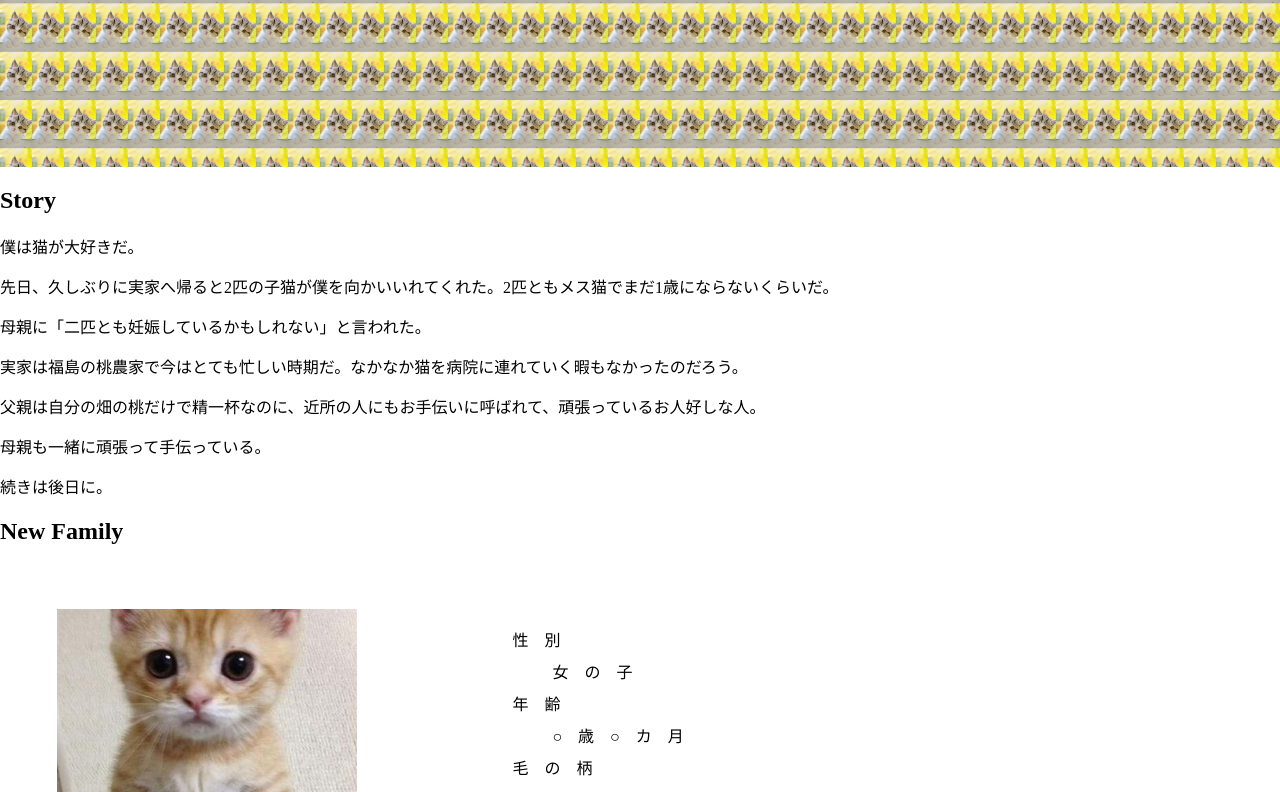
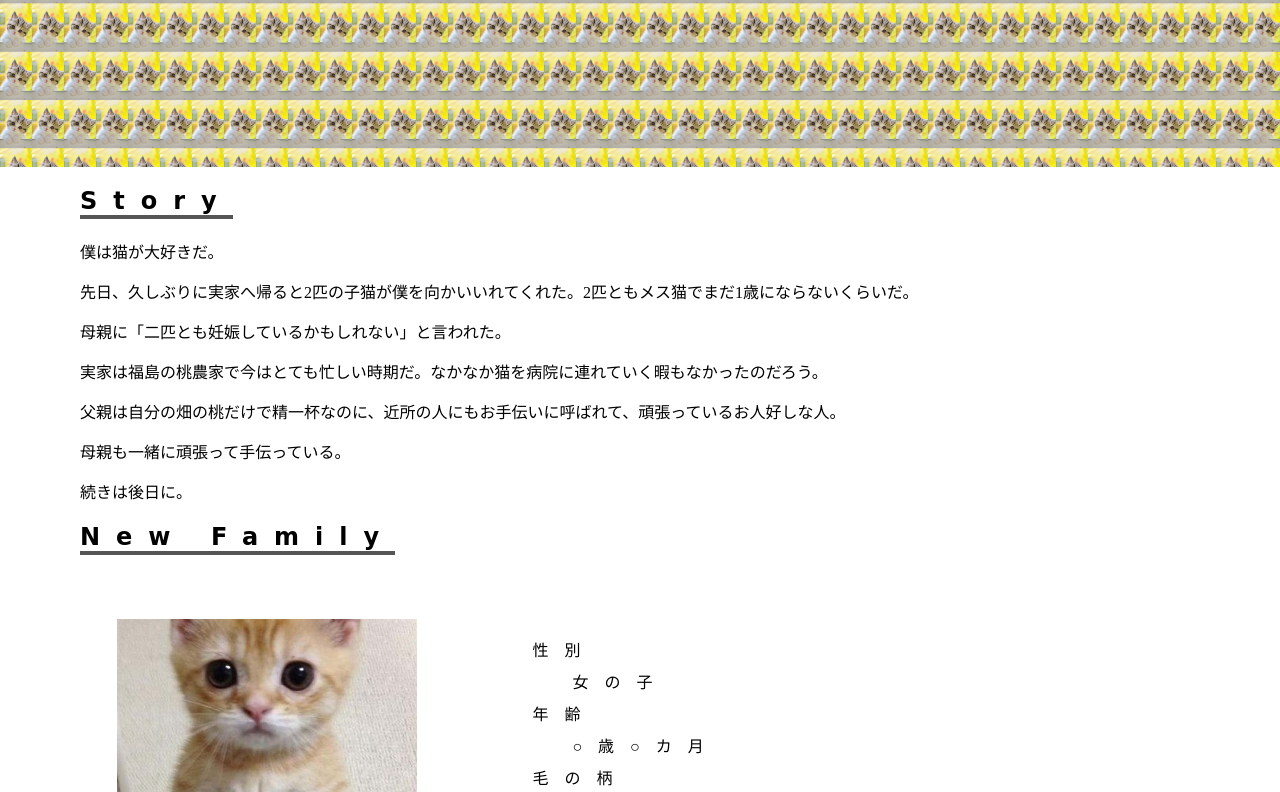
Before and after one commit to yukitsu01/github.io, a plain HTML site: page index.html in a window 1280 px wide. Shown: the part 383-1175 px from the top of the page. Drawn offline with Linux system fonts and the light colour scheme; a web font is replaced by a local one.

Commit message:
Add files via upload

```diff
--- a/css/styles.css
+++ b/css/styles.css
@@ -14,7 +14,7 @@ header{
   /* transition: transform .8s 1s ,background;  */
 }
 header h1,.title{
-  width: 750px;
+  width: fit-content;
   height: 64px;
   text-align: center;
   margin: 0;
@@ -35,6 +35,17 @@ header h1,.title{
   top: 150px;
   height: 40px;
   font-size: 1.5rem;
+  width: fit-content;
+}
+.page-title{
+  width: fit-content;
+  border-bottom: 4px solid #565656;
+  /* margin-left: 40px; */
+  letter-spacing: 1rem;
+  font-family: 'Amatic SC', cursive, "Yu Gothic Medium", "游ゴシック Medium", YuGothic, "游ゴシック体", "ヒラギノ角ゴ Pro W3", sans-serif;
+}
+main > section{
+  margin-left: 80px;
 }
 .container{
   margin: 64px auto;
```
